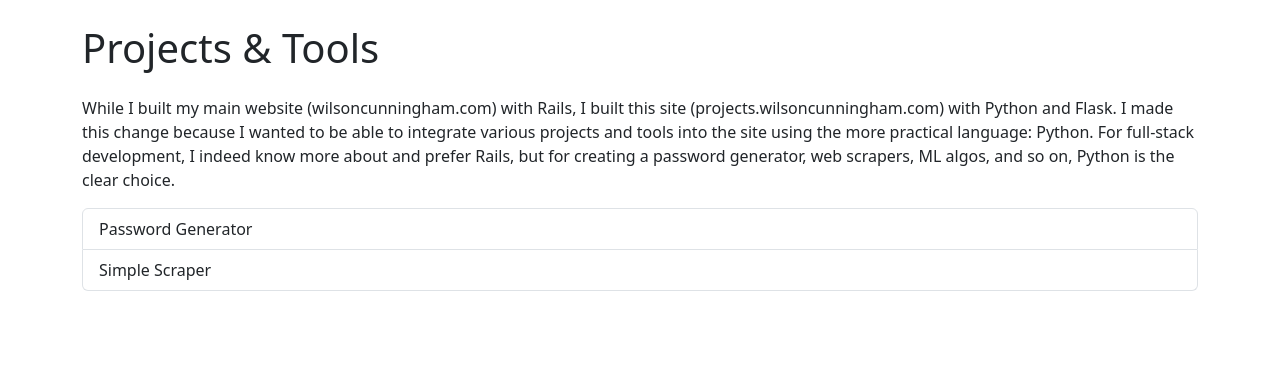
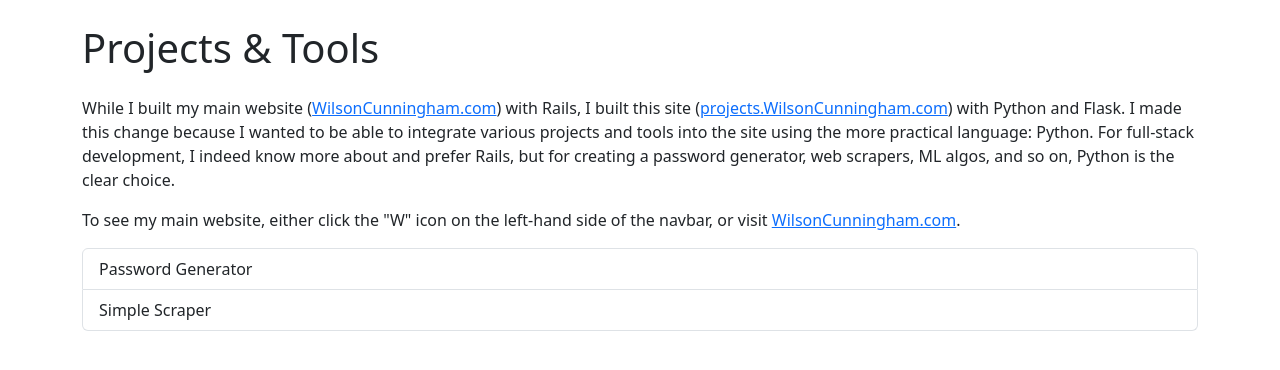
Before and after one commit to wilsoncunningham/project-portfolio, a Flask app: page / in a window 1280 px wide. Shown: the part 76-446 px from the top of the page. Run offline with Flask 3, Linux system fonts and the light colour scheme.

Commit message:
added links to index page

```diff
--- a/templates/index.html
+++ b/templates/index.html
@@ -5,12 +5,18 @@
 
   <div>
     <p>
-      While I built my main website (wilsoncunningham.com) with Rails, I built this site (projects.wilsoncunningham.com)
+      While I built my main website (<a href="https://WilsonCunningham.com" target="_blank">WilsonCunningham.com</a>)
+      with Rails, I built this site
+        (<a href="https://projects.WilsonCunningham.com" target="_blank">projects.WilsonCunningham.com</a>)
       with Python and Flask. I made this change because I wanted to be able
       to integrate various projects and tools into the site using
       the more practical language: Python. For full-stack development,
       I indeed know more about and prefer Rails, but for creating a password generator,
       web scrapers, ML algos, and so on, Python is the clear choice.
+    </p>
+    <p>
+      To see my main website, either click the "W" icon on the left-hand side of the navbar,
+      or visit <a href="https://WilsonCunningham.com" target="_blank">WilsonCunningham.com</a>.
     </p>
   </div>
 
```
